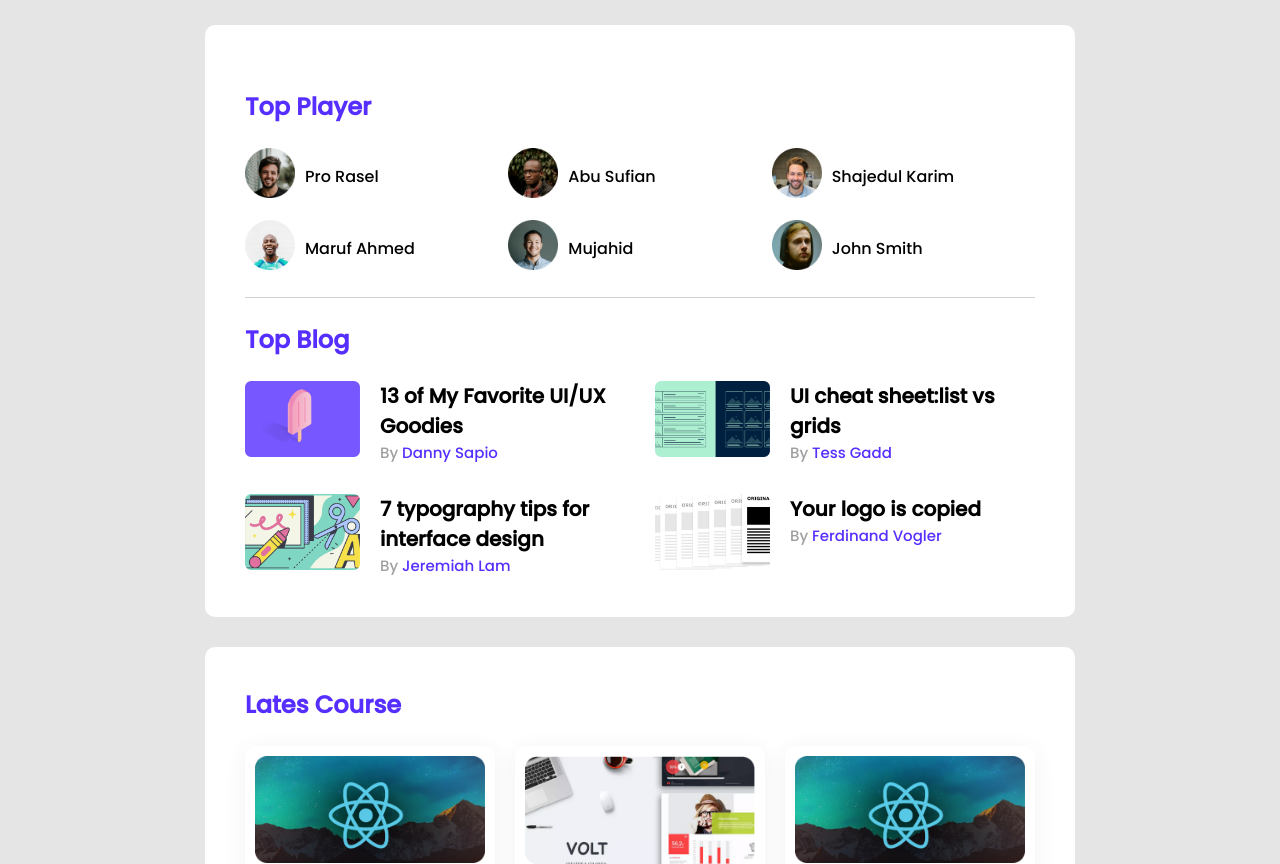
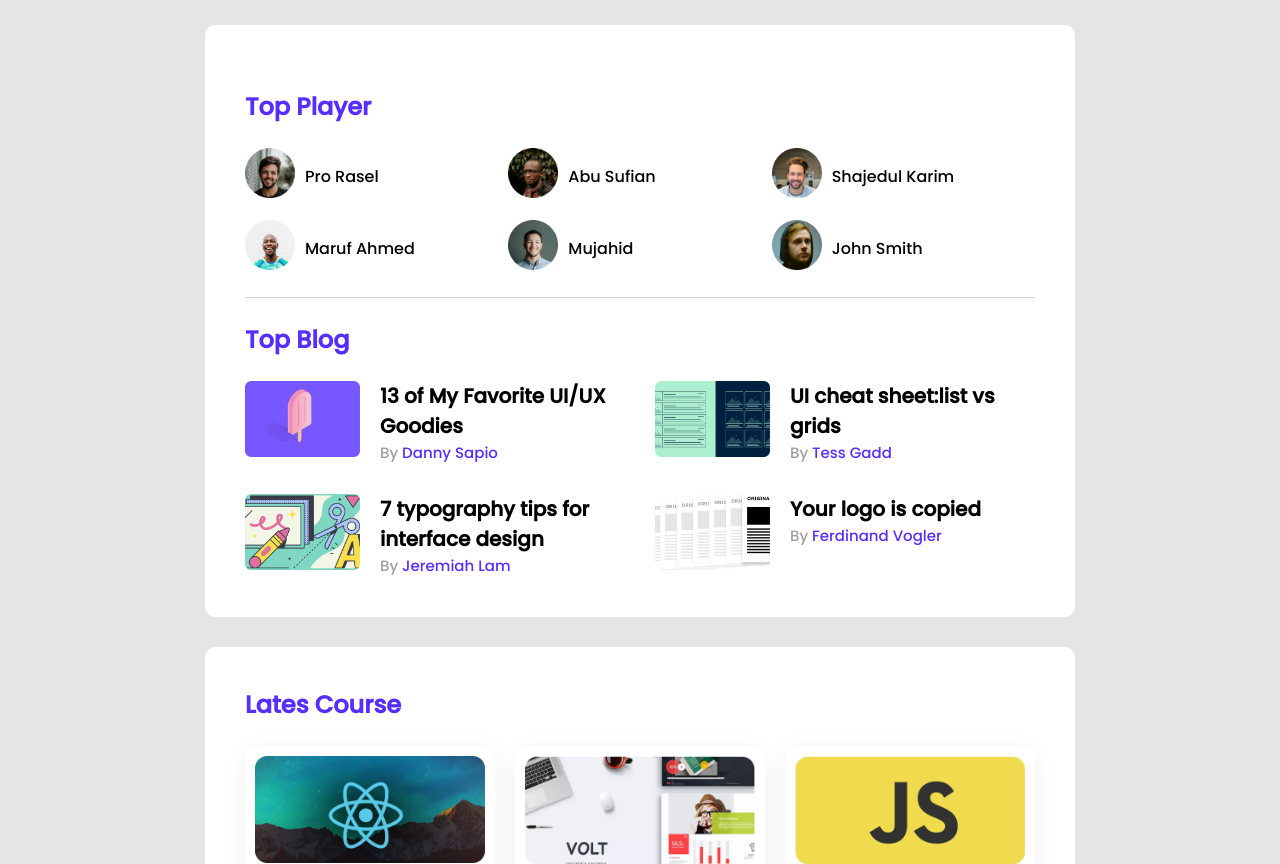
Before and after one commit to devshowmik/leader-board, a plain HTML site: page index.html in a window 1280 px wide. Shown: the part 88-952 px from the top of the page. Drawn offline with Linux system fonts and the light colour scheme.

Commit message:
change course image

```diff
--- a/index.html
+++ b/index.html
@@ -144,7 +144,7 @@
             </div>
           </div>
           <div class="course">
-            <img src="images/courses/course-1.png" alt="" />
+            <img src="images/courses/course-3.png" alt="" />
             <h4>The Complete JavaScript Course 2020</h4>
             <p class="author">Reed Krakoff</p>
             <div class="meta">
```
